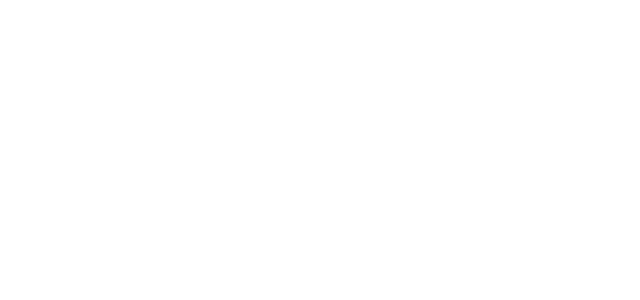
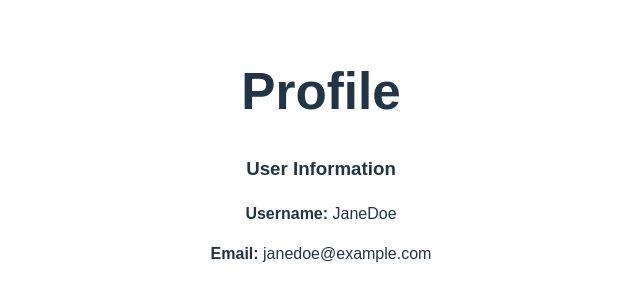
Before and after one commit to Zulu05/CS35L_Proj, a React (Vite) app: page /profile in a window 1280 px wide. Before the commit this address had no page. Shown: the part 236-536 px from the top of the page, without its empty margins (319-959 px from the left). Built offline with nearby package versions, Linux system fonts and the light colour scheme.

Commit message:
Created profile page interface

```diff
--- a/src/App.tsx
+++ b/src/App.tsx
@@ -4,6 +4,8 @@ import QuizPage from './components/Pages/quizPage';
 import LoginPage from './components/Pages/loginPage';
 import ClubInfoPage from './components/Pages/clubInfoPage';
 import DataBasePage from './components/Pages/databasePage';
+import ProfilePage from './components/Pages/profilePage';
+
 import './App.css';
 import React, { useEffect, useState } from 'react';
 
@@ -20,6 +22,7 @@ function App() {
         <Route path="/login" element={<LoginPage />} />
         <Route path="/clubInfo" element={<ClubInfoPage />} />
         <Route path="/dataBase" element={<DataBasePage />} />
+        <Route path="/profile" element={<ProfilePage />} />
       </Routes>
     </Router>
   );
--- /dev/null
+++ b/src/components/Pages/profilePage.css
@@ -0,0 +1,24 @@
+.profile-page {
+  text-align: center;
+  padding: 2rem;
+  font-family: sans-serif;
+}
+
+.user-block {
+  margin-bottom: 2rem;
+}
+
+.back-button {
+  margin-top: 2rem;
+  padding: 10px 20px;
+  border: none;
+  border-radius: 8px;
+  background-color: #007bff;
+  color: white;
+  font-size: 1rem;
+  cursor: pointer;
+}
+
+.back-button:hover {
+  background-color: #0056b3;
+}
--- /dev/null
+++ b/src/components/Pages/profilePage.tsx
@@ -0,0 +1,22 @@
+import { useState } from 'react';
+import { useNavigate } from 'react-router-dom';
+import './profilePage.css';
+import React from 'react';
+
+function ProfilePage() {
+  const navigate = useNavigate();
+
+  return (
+    <div className="profile-page">
+      <h1>Profile</h1>
+      <h3>User Information</h3>
+      <div className="user-block">
+        <p><strong>Username:</strong> JaneDoe</p>
+        <p><strong>Email:</strong> janedoe@example.com</p>
+      </div>
+    </div>
+  );
+}
+
+
+export default ProfilePage;
```
